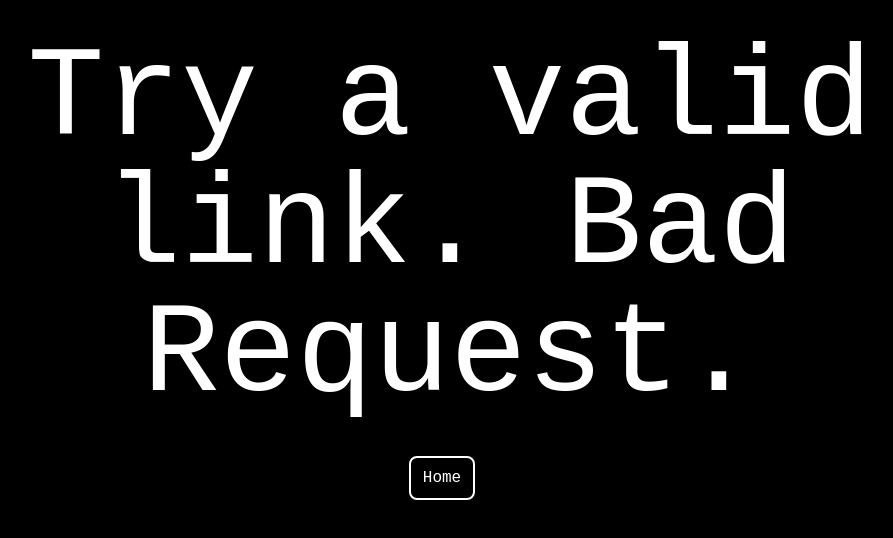
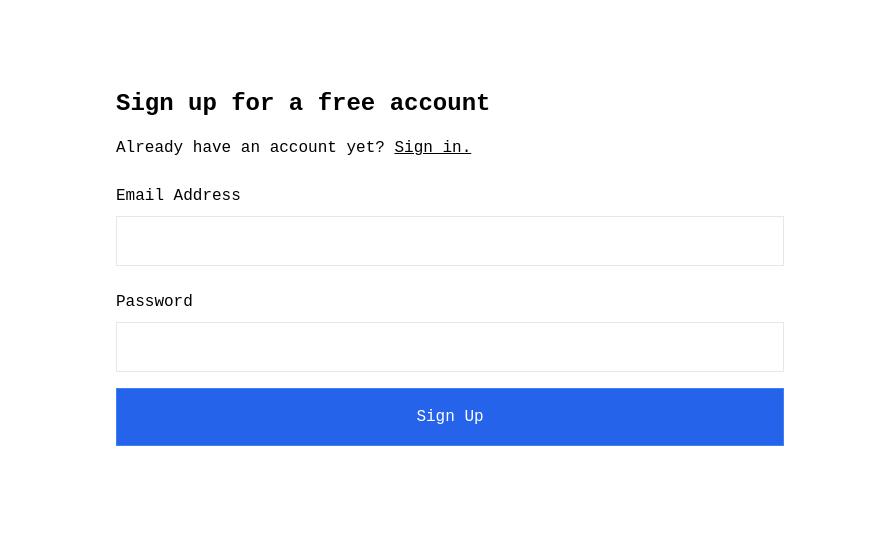
Before and after one commit to mwaidesu/react-film-friday, a React (Create React App) app in the folder react-movie-app/: page /signup in a window 1280 px wide. Shown: the top 538 px of the page, without its empty margins (190-1083 px from the left). Built offline with nearby package versions, Linux system fonts and the light colour scheme; no server answers.

Commit message:
Add firebase auth

```diff
--- a/react-movie-app/package.json
+++ b/react-movie-app/package.json
@@ -7,6 +7,7 @@
     "@testing-library/jest-dom": "^5.16.4",
     "@testing-library/react": "^13.2.0",
     "@testing-library/user-event": "^13.5.0",
+    "firebase": "^9.8.1",
     "react": "^18.1.0",
     "react-dom": "^18.1.0",
     "react-router-dom": "^6.3.0",
--- a/react-movie-app/src/App.js
+++ b/react-movie-app/src/App.js
@@ -7,24 +7,39 @@
 import { Routes, Route } from "react-router-dom";
 
 import { FavoriteMovies } from "./components/FavoriteMovies";
+import Signin from "./components/SignIn";
+import Signup from "./components/SignUp";
+import { AuthContextProvider } from "./components/context/AuthContext";
+import ProtectedRoute from "./components/ProtectedRoute";
 
 const App = () => {
   return (
-    <div>
-        <Routes>
-          <Route exact path="/" element={<Dashboard />}></Route>
+    <AuthContextProvider>
+      <Routes>
+        <Route exact path="/" element={<Signin />}></Route>
 
-          <Route path="action" element={<ActionMovies />}></Route>
+        <Route path="/signup" element={<Signup />}></Route>
 
-          <Route path="horror" element={<Horror />}></Route>
+        <Route
+          path="/action"
+          element={
+            <ProtectedRoute>
+              <ActionMovies />
+            </ProtectedRoute>
+          }
+        ></Route>
 
-          <Route path="favorites" element={<FavoriteMovies/>}></Route>
+        <Route path="/action" element={<ActionMovies />}></Route>
 
-          <Route exact path="/movie/:id" element={<MovieDetails />}></Route>
+        <Route path="/horror" element={<Horror />}></Route>
 
-          <Route path="*" element={<FourOhFour />}></Route>
-        </Routes>
-    </div>
+        <Route path="favorites" element={<FavoriteMovies />}></Route>
+
+        <Route exact path="/movie/:id" element={<MovieDetails />}></Route>
+
+        <Route path="*" element={<FourOhFour />}></Route>
+      </Routes>
+    </AuthContextProvider>
   );
 };
 
--- a/react-movie-app/src/components/Dashboard.js
+++ b/react-movie-app/src/components/Dashboard.js
@@ -2,7 +2,9 @@
 import "./../index.css";
 import Movie from "./Movie";
 import useLocalStorage from "use-local-storage";
-import {Link} from 'react-router-dom'
+import { Link, useNavigate } from 'react-router-dom'
+import { UserAuth } from './context/AuthContext';
+
 
 const apiKey = "api_key=efb8d52d72f50732f48333d163521021";
 const mainURL = "https://api.themoviedb.org/3";
@@ -12,6 +14,9 @@
 function Dashboard() {
   const [movies, setMovies] = useState([]);
   const [searchTerm, setSearchTerm] = useState("");
+
+  const { user, logout } = UserAuth();
+  const navigate = useNavigate();
 
   const [theme, setTheme] = useLocalStorage("theme" ? "dark" : "light");
   const switchTheme = () => {
@@ -45,13 +50,23 @@
     setSearchTerm(event.target.value);
   };
 
+
+  const handleLogout = async () => {
+    try {
+      await logout();
+      navigate('/');
+      console.log('You are logged out')
+    } catch (e) {
+      console.log(e.message);
+    }
+
     return (
       <div data-theme={theme}>
         <header className="header">
           <form onSubmit={handleOnSubmit}>
             <input
               type="search"
-            placeholder="Film Fridays..."
+              placeholder={<p>User Email: {user && user.email}</p>}
               className="search"
               value={searchTerm}
               onChange={handleOnChange}
@@ -60,6 +75,10 @@
         </header>
 
         <div className="theme-div">
+          <button onClick={handleLogout} className="border px-6 py-2 my-4">
+            Logout
+          </button>
+
           <Link to="/horror">
             <button className="theme-button bg-black px-3 py-2 text-white rounded-lg border-solid border-white border-2">
               Horror Movies
@@ -94,5 +113,5 @@
       </div>
     );
   }
-
+}
   export default Dashboard;
--- /dev/null
+++ b/react-movie-app/src/components/ProtectedRoute.js
@@ -0,0 +1,14 @@
+import React from "react";
+import { Navigate } from "react-router-dom";
+import { UserAuth } from "./context/AuthContext";
+
+const ProtectedRoute = ({ children }) => {
+  const {user} = UserAuth();
+
+  if (!user) {
+    return <Navigate to="/" />;
+  }
+  return children;
+};
+
+export default ProtectedRoute;
--- /dev/null
+++ b/react-movie-app/src/components/SignIn.js
@@ -0,0 +1,56 @@
+import React, { useState } from 'react';
+import { Link, useNavigate } from 'react-router-dom';
+import { UserAuth } from './context/AuthContext';
+
+const Signin = () => {
+  const [email, setEmail] = useState('');
+  const [password, setPassword] = useState('');
+  const [error, setError] = useState('');
+  const navigate = useNavigate();
+  const { signIn } = UserAuth();
+
+  const handleSubmit = async (e) => {
+    e.preventDefault();
+    setError('')
+    try {
+      await signIn(email, password)
+      navigate('/action')
+      console.log(email)
+    } catch (e) {
+      setError(e.message)
+      console.log(e.message)
+    }
+  };
+
+
+  return (
+    <div className='max-w-[700px] mx-auto my-16 p-4'>
+      <div>
+        <h1 className='text-2xl font-bold py-2'>Sign in to your account</h1>
+        <p className='py-2'>
+          Don't have an account yet?{' '}
+          <Link to='/signup' className='underline'>
+            Sign up.
+          </Link>
+        </p>
+      </div>
+      <form onSubmit={handleSubmit}>
+        <div className='flex flex-col py-2'>
+          <label className='py-2 font-medium'>Email Address</label>
+          <input onChange={(e) => setEmail(e.target.value)} className='border p-3' type='email' />
+        </div>
+        <div className='flex flex-col py-2'>
+          <label className='py-2 font-medium'>Password</label>
+          <input onChange={(e) => setPassword(e.target.value)} className='border p-3' type='password' />
+        </div>
+        <button className='border border-blue-500 bg-blue-600 hover:bg-blue-500 w-full p-4 my-2 text-white'>
+          Sign In
+        </button>
+
+        <button onClick={()=>{navigate("/action")}} type="submit">To be deleted</button>
+      </form>
+    </div>
+  );
+};
+
+export default Signin;
--- /dev/null
+++ b/react-movie-app/src/components/SignUp.js
@@ -0,0 +1,60 @@
+import React, { useState } from "react";
+import { Link, useNavigate } from "react-router-dom";
+import { UserAuth } from "./context/AuthContext";
+
+const Signup = () => {
+  const [email, setEmail] = useState("");
+  const [password, setPassword] = useState("");
+  // const [error, setError] = useState("");
+  const { createUser } = UserAuth();
+  const navigate = useNavigate();
+
+  const handleSubmit = (e) => {
+    e.preventDefault();
+    // setError("");
+    try {
+      createUser(email, password);
+      navigate("/action");
+    } catch (e) {
+      // setError(e.message);
+      console.log(e.message);
+    }
+  };
+
+  return (
+    <div className="max-w-[700px] mx-auto my-16 p-4">
+      <div>
+        <h1 className="text-2xl font-bold py-2">Sign up for a free account</h1>
+        <p className="py-2">
+          Already have an account yet?{" "}
+          <Link to="/" className="underline">
+            Sign in.
+          </Link>
+        </p>
+      </div>
+      <form onSubmit={handleSubmit}>
+        <div className="flex flex-col py-2">
+          <label className="py-2 font-medium">Email Address</label>
+          <input
+            onChange={(e) => setEmail(e.target.value)}
+            className="border p-3"
+            type="email"
+          />
+        </div>
+        <div className="flex flex-col py-2">
+          <label className="py-2 font-medium">Password</label>
+          <input
+            onChange={(e) => setPassword(e.target.value)}
+            className="border p-3"
+            type="password"
+          />
+        </div>
+        <button className="border border-blue-500 bg-blue-600 hover:bg-blue-500 w-full p-4 my-2 text-white">
+          Sign Up
+        </button>
+      </form>
+    </div>
+  );
+};
+
+export default Signup;
--- /dev/null
+++ b/react-movie-app/src/components/context/AuthContext.js
@@ -0,0 +1,46 @@
+import { createContext, useContext, useEffect, useState } from "react";
+import {
+  createUserWithEmailAndPassword,
+  signInWithEmailAndPassword,
+  signOut,
+  onAuthStateChanged,
+} from "firebase/auth";
+import { auth } from "../firebase";
+
+const UserContext = createContext();
+
+export const AuthContextProvider = ({ children }) => {
+  const [user, setUser] = useState({});
+
+  const createUser = (email, password) => {
+    return createUserWithEmailAndPassword(auth, email, password);
+  };
+
+  const signIn = (email, password) => {
+    return signInWithEmailAndPassword(auth, email, password);
+  };
+
+  const logout = () => {
+    return signOut(auth);
+  };
+
+  useEffect(() => {
+    const unsubscribe = onAuthStateChanged(auth, (currentUser) => {
+      console.log(currentUser);
+      setUser(currentUser);
+    });
+    return () => {
+      unsubscribe();
+    };
+  }, []);
+
+  return (
+    <UserContext.Provider value={{ createUser, user, logout, signIn }}>
+      {children}
+    </UserContext.Provider>
+  );
+};
+
+export const UserAuth = () => {
+  return useContext(UserContext);
+};
--- /dev/null
+++ b/react-movie-app/src/components/firebase.js
@@ -0,0 +1,16 @@
+import { initializeApp } from "firebase/app";
+import { getAuth } from "firebase/auth";
+
+var firebaseConfig = {
+  apiKey: process.env.REACT_APP_FIREBASE_API_KEY,
+  authDomain: process.env.REACT_APP_FIREBASE_AUTH_DOMAIN,
+  projectId: process.env.REACT_APP_FIREBASE_PROJECT_ID,
+  storageBucket: process.env.REACT_APP_FIREBASE_STORAGE_BUCKET,
+  messagingSenderId: process.env.REACT_APP_FIREBASE_MESSAGING_SENDER_ID,
+  appId: process.env.REACT_APP_FIREBASE_APP_ID,
+  measurementId: process.env.REACT_APP_FIREBASE_MEASUREMENT_ID,
+};
+
+const app = initializeApp(firebaseConfig);
+export const auth = getAuth();
+export default app;
--- a/react-movie-app/src/index.js
+++ b/react-movie-app/src/index.js
@@ -3,24 +3,17 @@
 import "./index.css";
 import App from "./App";
 import { BrowserRouter } from "react-router-dom";
-import { Auth0Provider } from "@auth0/auth0-react";
 import { GlobalProvider } from "./components/context/GlobalState";
 
-const domain = process.env.REACT_APP_AUTH0_DOMAIN;
-const clientId = process.env.REACT_APP_AUTH0_CLIENT_ID;
 
 const root = ReactDOM.createRoot(document.getElementById("root"));
 root.render(
   <React.StrictMode>
     <GlobalProvider>
       <BrowserRouter>
-        <Auth0Provider
-          domain={domain}
-          clientId={clientId}
-          redirectUri={window.location.origin}
-        >
+
           <App />
-        </Auth0Provider>
+
       </BrowserRouter>
     </GlobalProvider>
   </React.StrictMode>
```
Also changed, not shown: 2 other files (tests, documents, lock files or other folders). Lines whose indentation alone changed are shown as unchanged.
